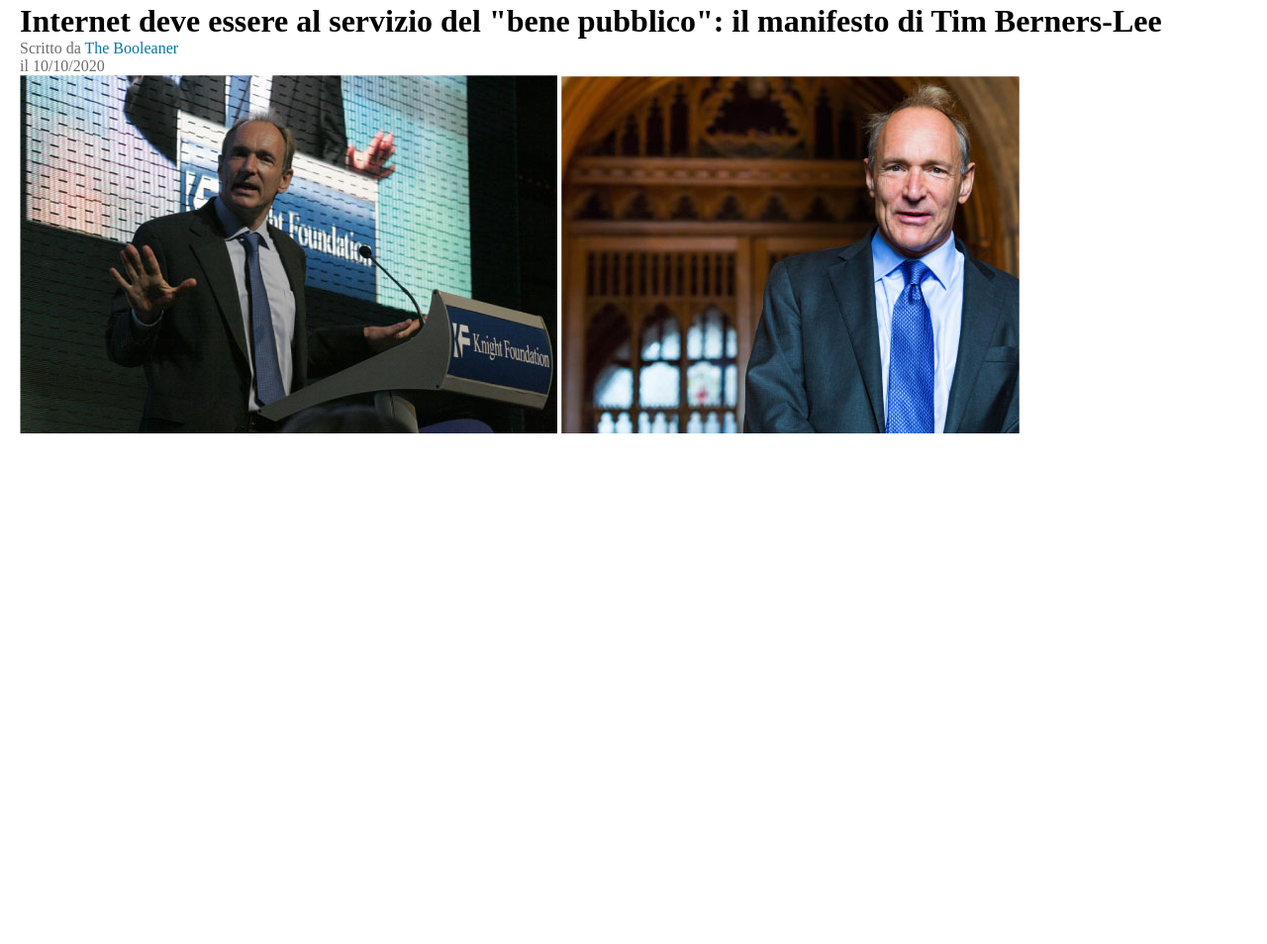
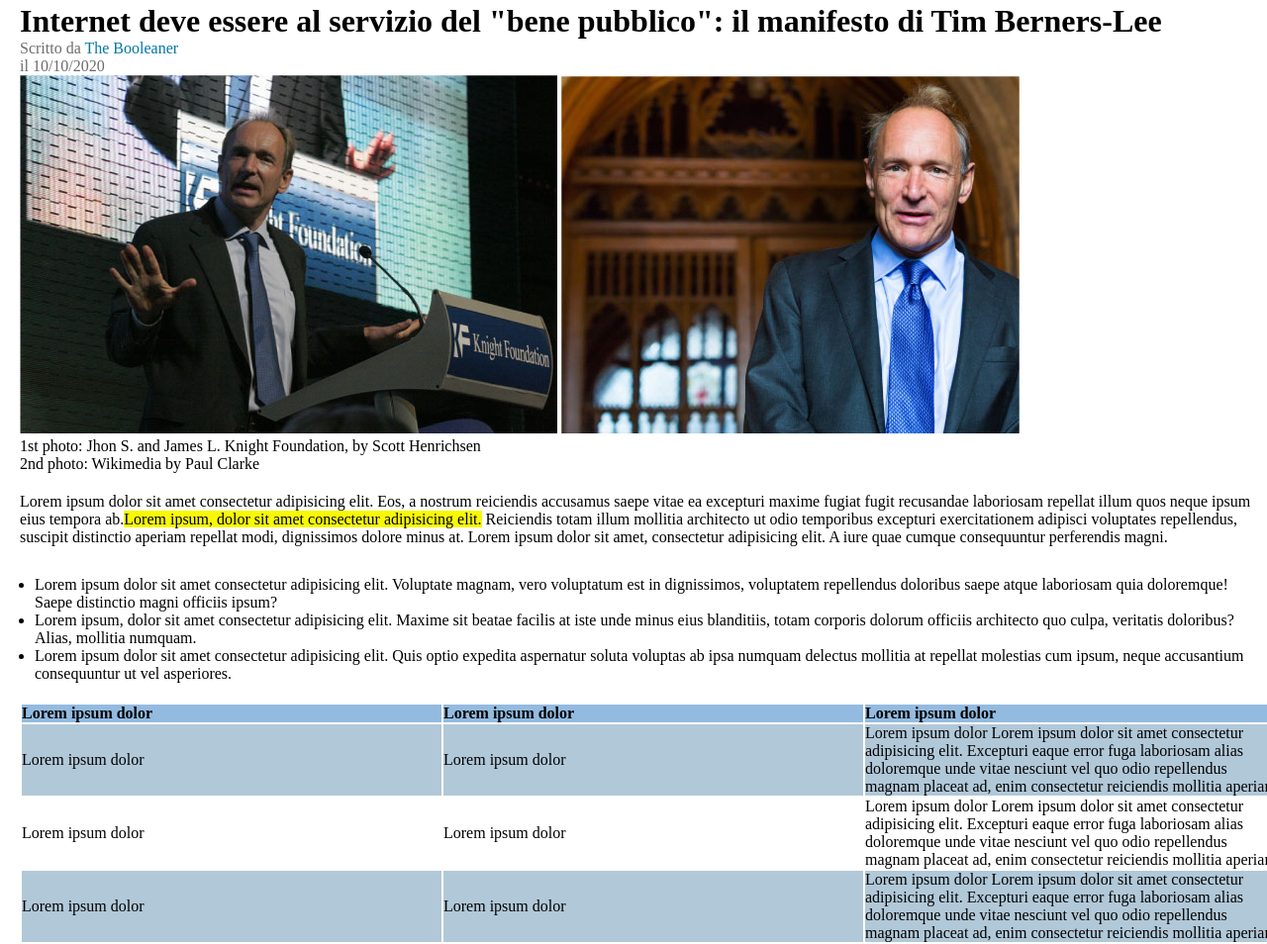
Before and after one commit to SasiMontella/html-css-booleaner, a plain HTML site: page index.html in a window 1280 px wide. Shown: the part 162-1116 px from the top of the page at 99% size. Before the commit the page ends 800 px from the top, so only its background shows below. Drawn offline with Linux system fonts and the light colour scheme.

Commit message:
finished main

```diff
--- a/css/style.css
+++ b/css/style.css
@@ -26,6 +26,30 @@ p{
 #p1{
     color: rgb(109, 108, 108);
 }
+#p2{
+    margin-top: 20px;
+}
+#span2{
+    background-color: rgb(248, 248, 5);
+}
 #span1{
     color: rgb(5, 117, 168);
 }
+ul{
+    margin-left: 35px;
+    margin-top: 30px;
+}
+table {
+    width: 100%;
+    margin-left: 20px;
+    margin-top: 20px;
+  }
+  th {
+    width: 30%;
+    text-align: left;
+    background-color: rgb(147, 187, 224);
+    }
+    #tr1{
+        width: 30%;
+        background-color: rgb(177, 200, 216);
+    }
--- a/index.html
+++ b/index.html
@@ -17,8 +17,41 @@
             <p id="p1"> Scritto da <span id="span1">The Booleaner</span> <br>
                 il 10/10/2020</p>
 
-         <img id="img1" src="img/tim-1.jpg" alt="Jhon S. and James L. Knight Foundation">
-         <img src="img/tim-2.jpg" alt="Wikimedia by Paul Clarke">
+                <img id="img1" src="img/tim-1.jpg" alt="Jhon S. and James L. Knight Foundation">
+                <img src="img/tim-2.jpg" alt="Wikimedia by Paul Clarke">
+            <p>1st photo: Jhon S. and James L. Knight Foundation, by Scott Henrichsen<br>
+                2nd photo: Wikimedia by Paul Clarke</p>
+            <p id="p2">Lorem ipsum dolor sit amet consectetur adipisicing elit. Eos, a nostrum reiciendis accusamus saepe vitae ea excepturi maxime fugiat fugit recusandae laboriosam repellat illum quos neque ipsum eius tempora ab.<span id="span2">Lorem ipsum, dolor sit amet consectetur adipisicing elit.</span> Reiciendis totam illum mollitia architecto ut odio temporibus excepturi exercitationem adipisci voluptates repellendus, suscipit distinctio aperiam repellat modi, dignissimos dolore minus at. Lorem ipsum dolor sit amet, consectetur adipisicing elit. A iure quae cumque consequuntur perferendis magni.</p>
+            <ul>
+                <li>Lorem ipsum dolor sit amet consectetur adipisicing elit. Voluptate magnam, vero voluptatum est in dignissimos, voluptatem repellendus doloribus saepe atque laboriosam quia doloremque! Saepe distinctio magni officiis ipsum?</li>
+                <li>Lorem ipsum, dolor sit amet consectetur adipisicing elit. Maxime sit beatae facilis at iste unde minus eius blanditiis, totam corporis dolorum officiis architecto quo culpa, veritatis doloribus? Alias, mollitia numquam.</li>
+                <li>Lorem ipsum dolor sit amet consectetur adipisicing elit. Quis optio expedita aspernatur soluta voluptas ab ipsa numquam delectus mollitia at repellat molestias cum ipsum, neque accusantium consequuntur ut vel asperiores.</li>
+            </ul>
+            <table>
+                <tr>
+                    <th>Lorem ipsum dolor</th>
+                    <th>Lorem ipsum dolor</th>
+                    <th>Lorem ipsum dolor</th>
+                </tr>
+
+
+                <tr id="tr1">
+                    <td>Lorem ipsum dolor</td>
+                    <td>Lorem ipsum dolor</td>
+                    <td>Lorem ipsum dolor Lorem ipsum dolor sit amet consectetur adipisicing elit. Excepturi eaque error fuga laboriosam alias doloremque unde vitae nesciunt vel quo odio repellendus magnam placeat ad, enim consectetur reiciendis mollitia aperiam!</td>
+                </tr>
+                <tr >
+                    <td>Lorem ipsum dolor</td>
+                    <td>Lorem ipsum dolor</td>
+                    <td>Lorem ipsum dolor Lorem ipsum dolor sit amet consectetur adipisicing elit. Excepturi eaque error fuga laboriosam alias doloremque unde vitae nesciunt vel quo odio repellendus magnam placeat ad, enim consectetur reiciendis mollitia aperiam!</td>
+                </tr>
+                <tr id="tr1">
+                    <td>Lorem ipsum dolor</td>
+                    <td>Lorem ipsum dolor</td>
+                    <td>Lorem ipsum dolor Lorem ipsum dolor sit amet consectetur adipisicing elit. Excepturi eaque error fuga laboriosam alias doloremque unde vitae nesciunt vel quo odio repellendus magnam placeat ad, enim consectetur reiciendis mollitia aperiam!</td>
+                </tr>
+            </table>
+
     </main>
     <footer>
 
```
